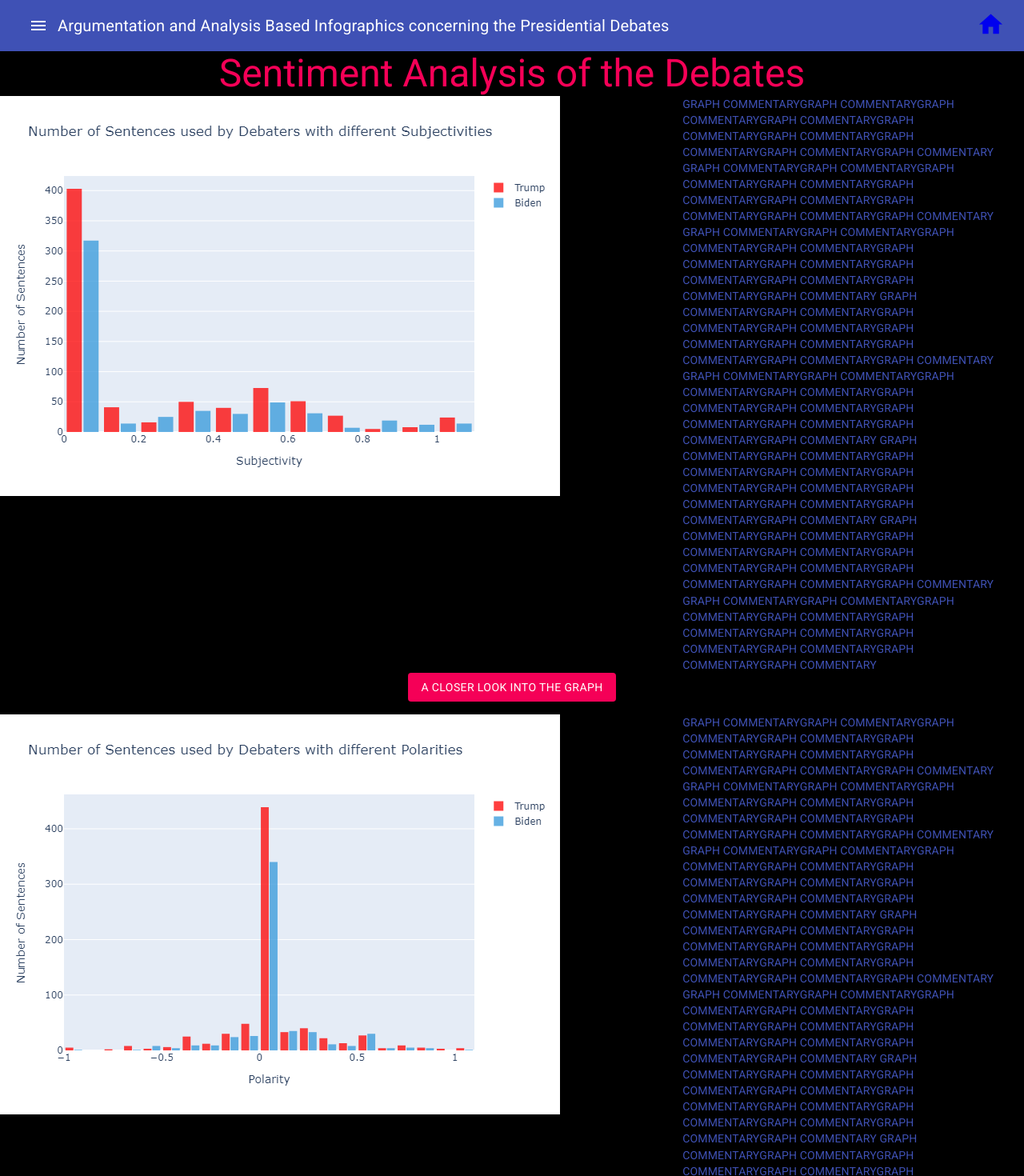
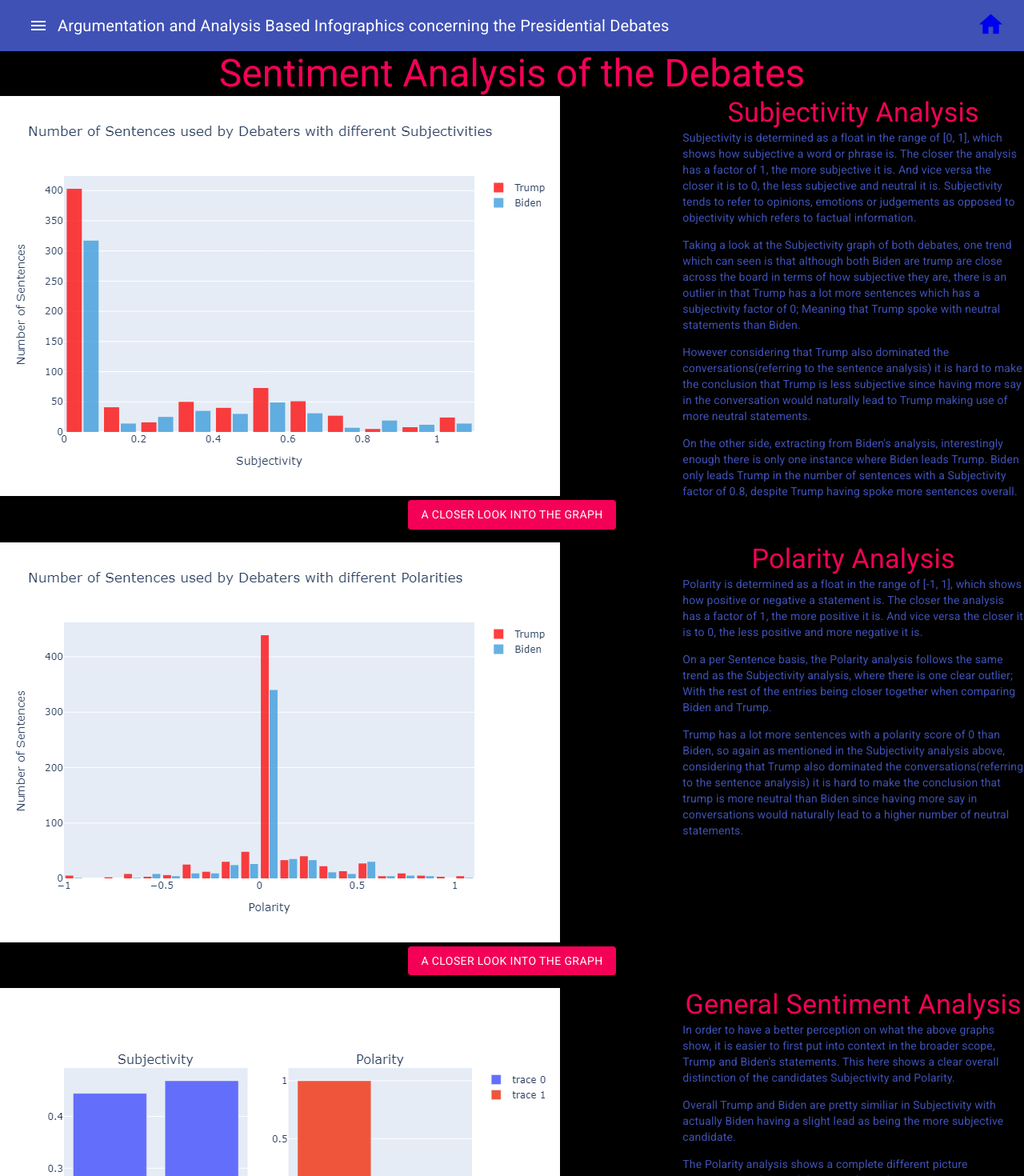
Before and after one commit to affyzal/Inforgraphics-Frontend, a React (Create React App) app: page /sentiment in a window 1280 px wide. Shown: the top 1470 px of the page at 80% size. Built offline with nearby package versions, Linux system fonts and the light colour scheme.

Commit message:
Sentiment content filled in

```diff
--- a/src/Content.js
+++ b/src/Content.js
@@ -11,22 +11,22 @@
             An Analytical Perspective on the US Presidential Debates
         </Typography>
         <Typography variant="body" color="secondary">
-            An Analytical Perspective on the US Presidential Debates
-            An Analytical Perspective on the US Presidential Debates
-            An Analytical Perspective on the US Presidential Debates
-            An Analytical Perspective on the US Presidential Debates
-            An Analytical Perspective on the US Presidential Debates
-            An Analytical Perspective on the US Presidential Debates
-            An Analytical Perspective on the US Presidential Debates
-            An Analytical Perspective on the US Presidential Debates
-            An Analytical Perspective on the US Presidential Debates
-            Filler Filler Filler Filler Filler FillerFiller Filler
-            Filler Filler Filler Filler Filler FillerFiller Filler
-            Filler Filler Filler Filler Filler FillerFiller Filler
-            Filler Filler Filler Filler Filler FillerFiller Filler
-            Filler Filler Filler Filler Filler FillerFiller Filler
-            Filler Filler Filler Filler Filler FillerFiller Filler
-            Filler Filler Filler Filler Filler FillerFiller Filler
+            The problem this project aims to address is to provide analysis surrounding the
+            election and the presidential debates which is unbiased where its conclusions are driven purely by
+            the facts and statistics and not opinion. Upon generating the analysis, the other key problem this
+            aims to address is to provide a visualisation of the analysis which is readable and easy to understand
+            to the typical news reader.
+            <p></p>
+            This is a problem as too often graphics are complicated and hard to read
+            for the untrained eye, so this project aims to present the analysis in a readable format for the
+            readers. This is a particularly important as in modern society where there is an abundance of fake
+            news and biased reporting, it is important for there to be access to unbiased analysis and
+            commentary supported by the statistics especially something as important as the presidential
+            election even after the fact.
+            <p></p>
+            This project focuses on 4 key topics surrounding Argumentation Analysis; Sentiment Analysis, Analysis at the Word Level, Analysis at the Sentence level and the use of Heatmaps.
+            The aforementioned was carried out with the use of NLP techniques, rule based ai and machine learning. From the resulting visualisations, a general explanation and description
+            of the analysis is given, providing contect as to what the results mean are are suggesting.
         </Typography>
     </div>
     )
--- a/src/Sentiment.js
+++ b/src/Sentiment.js
@@ -45,15 +45,23 @@
                         </Typography>
                     </Grid>
                     <Grid item xs>
+                        <Typography variant="h4" color="secondary" align="center">
+                            Subjectivity Analysis
+                        </Typography>
                         <Typography variant="body2" color="primary" component="p">
-                            GRAPH COMMENTARYGRAPH COMMENTARYGRAPH COMMENTARYGRAPH COMMENTARYGRAPH COMMENTARYGRAPH COMMENTARYGRAPH COMMENTARYGRAPH COMMENTARYGRAPH COMMENTARY
-                            GRAPH COMMENTARYGRAPH COMMENTARYGRAPH COMMENTARYGRAPH COMMENTARYGRAPH COMMENTARYGRAPH COMMENTARYGRAPH COMMENTARYGRAPH COMMENTARYGRAPH COMMENTARY
-                            GRAPH COMMENTARYGRAPH COMMENTARYGRAPH COMMENTARYGRAPH COMMENTARYGRAPH COMMENTARYGRAPH COMMENTARYGRAPH COMMENTARYGRAPH COMMENTARYGRAPH COMMENTARYGRAPH COMMENTARY
-                            GRAPH COMMENTARYGRAPH COMMENTARYGRAPH COMMENTARYGRAPH COMMENTARYGRAPH COMMENTARYGRAPH COMMENTARYGRAPH COMMENTARYGRAPH COMMENTARYGRAPH COMMENTARY
-                            GRAPH COMMENTARYGRAPH COMMENTARYGRAPH COMMENTARYGRAPH COMMENTARYGRAPH COMMENTARYGRAPH COMMENTARYGRAPH COMMENTARYGRAPH COMMENTARYGRAPH COMMENTARYGRAPH COMMENTARY
-                            GRAPH COMMENTARYGRAPH COMMENTARYGRAPH COMMENTARYGRAPH COMMENTARYGRAPH COMMENTARYGRAPH COMMENTARYGRAPH COMMENTARYGRAPH COMMENTARYGRAPH COMMENTARYGRAPH COMMENTARY
-                            GRAPH COMMENTARYGRAPH COMMENTARYGRAPH COMMENTARYGRAPH COMMENTARYGRAPH COMMENTARYGRAPH COMMENTARYGRAPH COMMENTARYGRAPH COMMENTARYGRAPH COMMENTARY
-                            GRAPH COMMENTARYGRAPH COMMENTARYGRAPH COMMENTARYGRAPH COMMENTARYGRAPH COMMENTARYGRAPH COMMENTARYGRAPH COMMENTARYGRAPH COMMENTARYGRAPH COMMENTARYGRAPH COMMENTARY
+                            Subjectivity is determined as a float in the range of [0, 1], which shows how subjective a word or phrase is.
+                            The closer the analysis has a factor of 1, the more subjective it is. And vice versa the closer it is to 0, the less subjective and neutral it is.
+                            Subjectivity tends to refer to opinions, emotions or judgements as opposed to objectivity which refers to factual information.
+                            <p></p>
+                            Taking a look at the Subjectivity graph of both debates, one trend which can seen is that although both Biden are trump are close
+                            across the board in terms of how subjective they are, there is an outlier in that Trump has a lot more sentences which has a subjectivity factor of 0; Meaning
+                            that Trump spoke with neutral statements than Biden.
+                            <p></p>
+                            However considering that Trump also dominated the conversations(referring to the sentence analysis) it is
+                            hard to make the conclusion that Trump is less subjective since having more say in the conversation would naturally lead to Trump making use of more neutral statements.
+                            <p></p>
+                            On the other side, extracting from Biden's analysis, interestingly enough there is only one instance where Biden leads Trump. Biden only leads Trump in the number of sentences
+                            with a Subjectivity factor of 0.8, despite Trump having spoke more sentences overall.
                         </Typography>
                     </Grid>
                 </Grid>
@@ -73,15 +81,19 @@
                         </Typography>
                     </Grid>
                     <Grid item xs>
+                        <Typography variant="h4" color="secondary" align="center">
+                            Polarity Analysis
+                        </Typography>
                         <Typography variant="body2" color="primary" component="p">
-                            GRAPH COMMENTARYGRAPH COMMENTARYGRAPH COMMENTARYGRAPH COMMENTARYGRAPH COMMENTARYGRAPH COMMENTARYGRAPH COMMENTARYGRAPH COMMENTARYGRAPH COMMENTARY
-                            GRAPH COMMENTARYGRAPH COMMENTARYGRAPH COMMENTARYGRAPH COMMENTARYGRAPH COMMENTARYGRAPH COMMENTARYGRAPH COMMENTARYGRAPH COMMENTARYGRAPH COMMENTARY
-                            GRAPH COMMENTARYGRAPH COMMENTARYGRAPH COMMENTARYGRAPH COMMENTARYGRAPH COMMENTARYGRAPH COMMENTARYGRAPH COMMENTARYGRAPH COMMENTARYGRAPH COMMENTARYGRAPH COMMENTARY
-                            GRAPH COMMENTARYGRAPH COMMENTARYGRAPH COMMENTARYGRAPH COMMENTARYGRAPH COMMENTARYGRAPH COMMENTARYGRAPH COMMENTARYGRAPH COMMENTARYGRAPH COMMENTARY
-                            GRAPH COMMENTARYGRAPH COMMENTARYGRAPH COMMENTARYGRAPH COMMENTARYGRAPH COMMENTARYGRAPH COMMENTARYGRAPH COMMENTARYGRAPH COMMENTARYGRAPH COMMENTARYGRAPH COMMENTARY
-                            GRAPH COMMENTARYGRAPH COMMENTARYGRAPH COMMENTARYGRAPH COMMENTARYGRAPH COMMENTARYGRAPH COMMENTARYGRAPH COMMENTARYGRAPH COMMENTARYGRAPH COMMENTARYGRAPH COMMENTARY
-                            GRAPH COMMENTARYGRAPH COMMENTARYGRAPH COMMENTARYGRAPH COMMENTARYGRAPH COMMENTARYGRAPH COMMENTARYGRAPH COMMENTARYGRAPH COMMENTARYGRAPH COMMENTARY
-                            GRAPH COMMENTARYGRAPH COMMENTARYGRAPH COMMENTARYGRAPH COMMENTARYGRAPH COMMENTARYGRAPH COMMENTARYGRAPH COMMENTARYGRAPH COMMENTARYGRAPH COMMENTARYGRAPH COMMENTARY
+                            Polarity is determined as a float in the range of [-1, 1], which shows how positive or negative a statement is.
+                            The closer the analysis has a factor of 1, the more positive it is. And vice versa the closer it is to 0, the less positive and more negative it is.
+                            <p></p>
+                            On a per Sentence basis, the Polarity analysis follows the same trend as the Subjectivity analysis, where there is one clear outlier; With the rest of the
+                            entries being closer together when comparing Biden and Trump.
+                            <p></p>
+                            Trump has a lot more sentences with a polarity score of 0 than Biden, so again as mentioned in the Subjectivity analysis above,
+                            considering that Trump also dominated the conversations(referring to the sentence analysis) it is
+                            hard to make the conclusion that trump is more neutral than Biden since having more say in conversations would naturally lead to a higher number of neutral statements.
                         </Typography>
                     </Grid>
                 </Grid>
@@ -101,15 +113,17 @@
                         </Typography>
                     </Grid>
                     <Grid item xs>
+                        <Typography variant="h4" color="secondary" align="center">
+                            General Sentiment Analysis
+                        </Typography>
                         <Typography variant="body2" color="primary" component="p">
-                            GRAPH COMMENTARYGRAPH COMMENTARYGRAPH COMMENTARYGRAPH COMMENTARYGRAPH COMMENTARYGRAPH COMMENTARYGRAPH COMMENTARYGRAPH COMMENTARYGRAPH COMMENTARY
-                            GRAPH COMMENTARYGRAPH COMMENTARYGRAPH COMMENTARYGRAPH COMMENTARYGRAPH COMMENTARYGRAPH COMMENTARYGRAPH COMMENTARYGRAPH COMMENTARYGRAPH COMMENTARY
-                            GRAPH COMMENTARYGRAPH COMMENTARYGRAPH COMMENTARYGRAPH COMMENTARYGRAPH COMMENTARYGRAPH COMMENTARYGRAPH COMMENTARYGRAPH COMMENTARYGRAPH COMMENTARYGRAPH COMMENTARY
-                            GRAPH COMMENTARYGRAPH COMMENTARYGRAPH COMMENTARYGRAPH COMMENTARYGRAPH COMMENTARYGRAPH COMMENTARYGRAPH COMMENTARYGRAPH COMMENTARYGRAPH COMMENTARY
-                            GRAPH COMMENTARYGRAPH COMMENTARYGRAPH COMMENTARYGRAPH COMMENTARYGRAPH COMMENTARYGRAPH COMMENTARYGRAPH COMMENTARYGRAPH COMMENTARYGRAPH COMMENTARYGRAPH COMMENTARY
-                            GRAPH COMMENTARYGRAPH COMMENTARYGRAPH COMMENTARYGRAPH COMMENTARYGRAPH COMMENTARYGRAPH COMMENTARYGRAPH COMMENTARYGRAPH COMMENTARYGRAPH COMMENTARYGRAPH COMMENTARY
-                            GRAPH COMMENTARYGRAPH COMMENTARYGRAPH COMMENTARYGRAPH COMMENTARYGRAPH COMMENTARYGRAPH COMMENTARYGRAPH COMMENTARYGRAPH COMMENTARYGRAPH COMMENTARY
-                            GRAPH COMMENTARYGRAPH COMMENTARYGRAPH COMMENTARYGRAPH COMMENTARYGRAPH COMMENTARYGRAPH COMMENTARYGRAPH COMMENTARYGRAPH COMMENTARYGRAPH COMMENTARYGRAPH COMMENTARY
+                            In order to have a better perception on what the above graphs show, it is easier to first put into context in the broader scope, Trump and Biden's statements.
+                            This here shows a clear overall distinction of the candidates Subjectivity and Polarity.
+                            <p></p>
+                            Overall Trump and Biden are pretty similiar in Subjectivity with actually Biden having a slight lead as being the more subjective candidate.
+                            <p></p>
+                            The Polarity analysis shows a complete different picture contrasting to the candidates similiar subjectivity scores; In terms of Polarity the candidates are in stark contrast
+                            with Trump leaning more positive and Biden leaning more negative for sentiment.
                         </Typography>
                     </Grid>
                 </Grid>
```
Also changed, not shown: src/AnalysisHome.js (+8 -0 lines).
